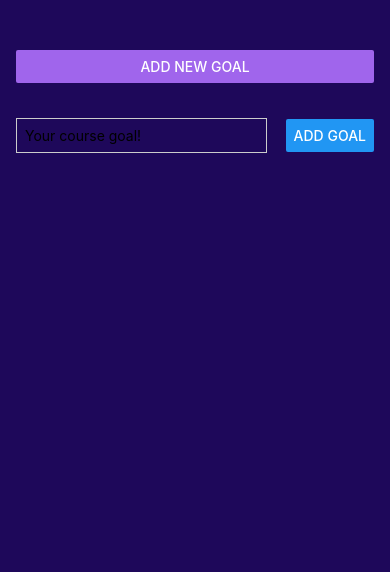
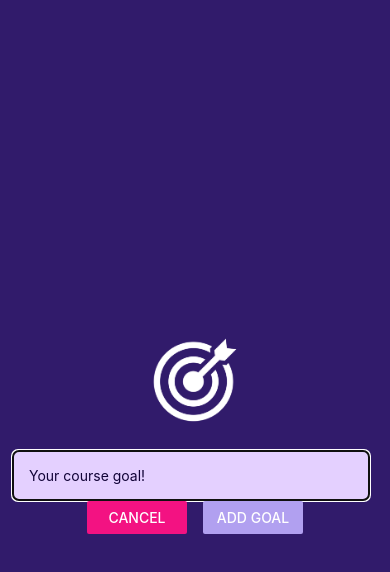
Before and after one commit to BDoGG12/AwesomeProject, a React Native app: screen / in a window 390 px wide. Both pictures are taken after a click on the button "ADD NEW GOAL". Shown: the top 572 px of the page. Built offline with nearby package versions, Linux system fonts and the light colour scheme.

Commit message:
Implemented Modal and Image in GoalInput.

```diff
--- a/components/GoalInput.js
+++ b/components/GoalInput.js
@@ -1,5 +1,5 @@
-import { StyleSheet, View, Button, TextInput } from 'react-native';
-import {useState} from 'react';
+import { StyleSheet, View, Button, TextInput, Modal, Image } from 'react-native';
+import { useState } from 'react';
 
 const GoalInput = (props) => {
 
@@ -15,10 +15,29 @@
   }
 
   return (
-    <View style={styles.inputContainer}>
-        <TextInput style={styles.textInput} placeholder='Your course goal!' onChangeText={goalInputHandler} value={goal} />
-        <Button title='Add Goal' onPress={addGoalHandler} />
+    <Modal visible={props.visible} animationType='slide'>
+      <View style={styles.inputContainer}>
+        <Image style={styles.image} source={require('../assets/images/goal.png')} />
+        <TextInput
+          style={styles.textInput}
+          placeholder='Your course goal!'
+          onChangeText={goalInputHandler}
+          value={goal}
+        />
+        <View style={styles.buttonContainer}>
+          <View style={styles.button}>
+            <Button title='Cancel' onPress={props.onCancel} color='#f31282' />
+          </View>
+          <View style={styles.button}>
+            <Button
+              title='Add Goal'
+              onPress={addGoalHandler}
+              color='#b1a0f0'
+            />
+          </View>
+        </View>
       </View>
+    </Modal>
   );
 };
 
@@ -27,18 +46,32 @@
 const styles = StyleSheet.create({
   inputContainer: {
     flex: 1,
-    flexDirection: 'row',
-    justifyContent: 'space-between',
+    flexDirection: 'column',
+    justifyContent: 'center',
     alignItems: 'center',
-    marginBottom: 24,
-    borderBottom: 1,
-    borderBottomColor: '#cccccc'
+    padding: 16,
+    backgroundColor: '#311b6b'
+  },
+  image: {
+    width: 100,
+    height: 100,
+    margin: 20
   },
   textInput: {
     borderWidth: 1,
-    borderColor: '#cccccc',
-    width: '70%',
+    borderColor: '#e4d0ff',
+    backgroundColor: '#e4d0ff',
+    color: '#120438',
+    borderRadius: 6,
+    width: '100%',
     marginRight: 8,
-    padding: 8,
+    padding: 16,
+  },
+  buttonContainer: {
+    flexDirection: 'row'
+  },
+  button: {
+    width: 100,
+    marginHorizontal: 8
   }
 });
```
